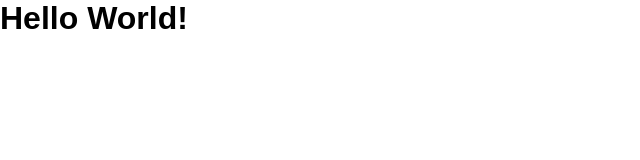
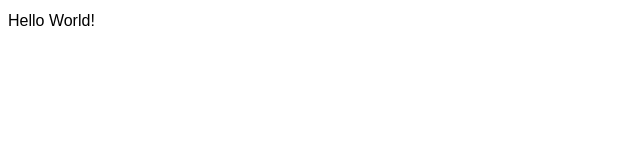
Before and after one commit to DewaAry-D/test_repo, a plain HTML site: page coba.html in a window 1280 px wide. Shown: the whole page, without its empty margins (0-640 px from the left). Drawn offline with Linux system fonts and the light colour scheme.

Commit message:
Hello World!

```diff
--- a/coba.html
+++ b/coba.html
@@ -7,7 +7,7 @@
     <link rel="stylesheet" href="style.css">
 </head>
 <body>
-    <h1>Hello World!</h1>
+    <div>Hello World!</div>
 
 
 
```
